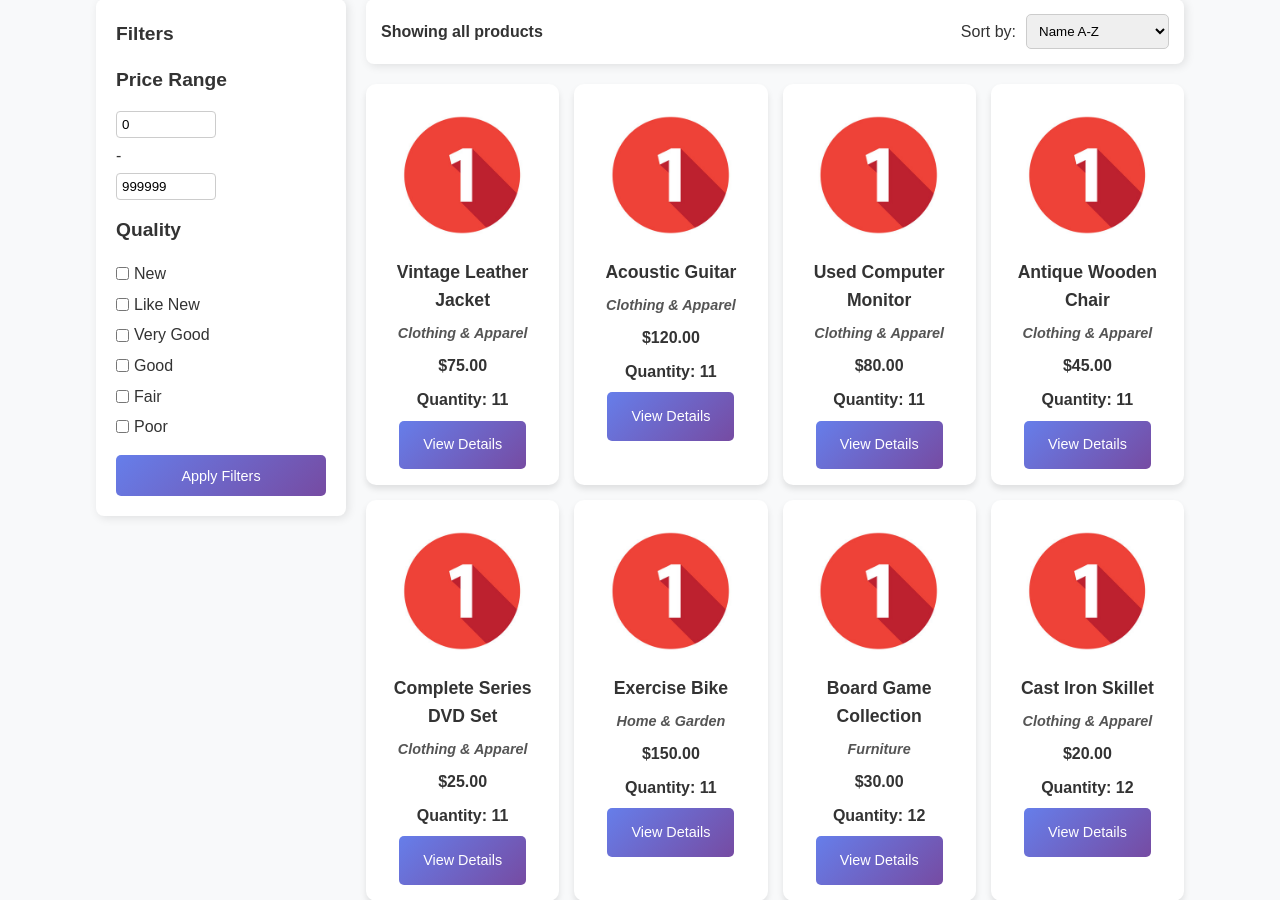
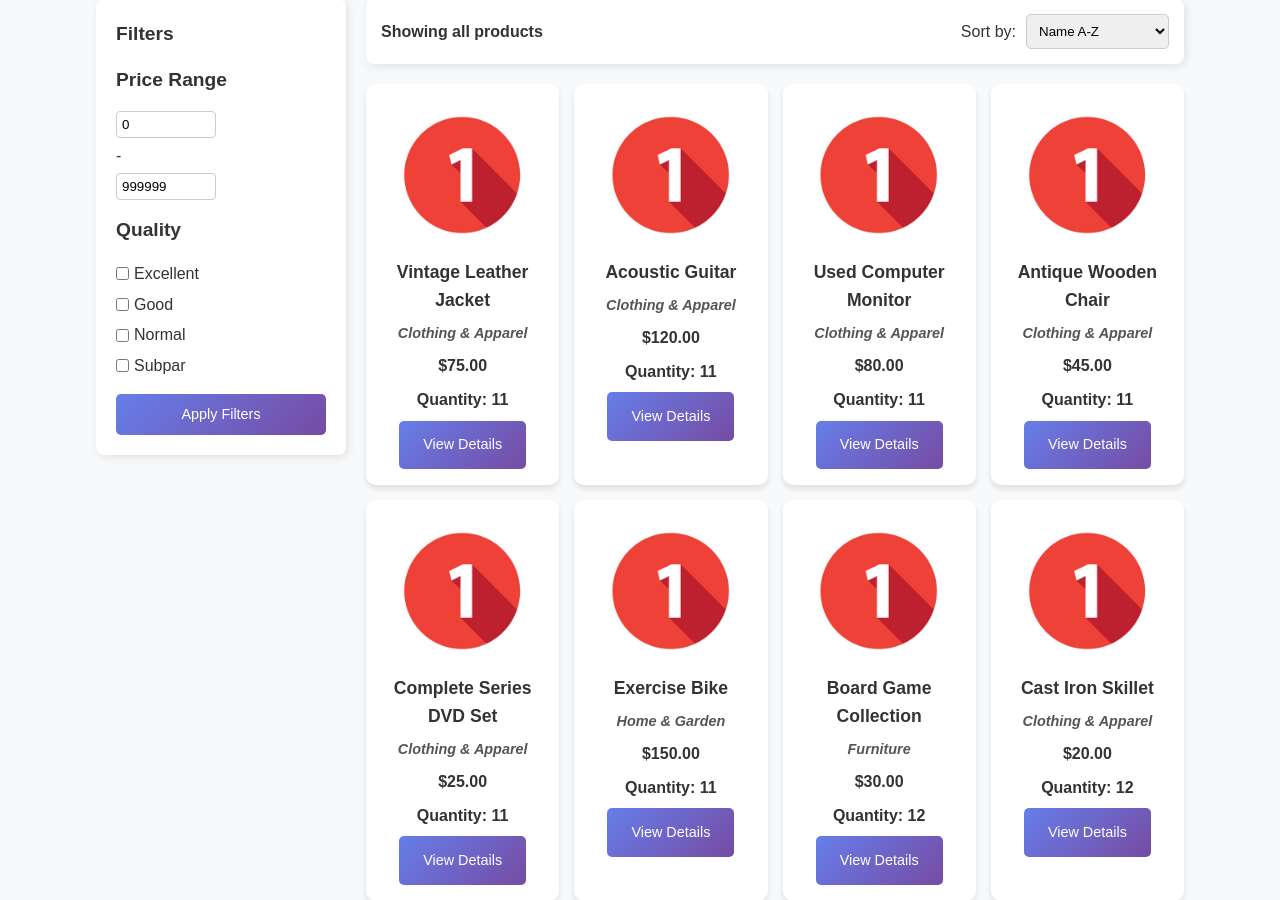
Before and after one commit to Starner22/Thrift-Shop, a PHP site: page /shop/Customer_Browse_All.php in a window 1280 px wide. Shown: the part 165-1065 px from the top of the page. Run offline with PHP 8.4, Linux system fonts and the light colour scheme; data comes from the database, SQL or seed files in the repository.

Commit message:
Update quality filter options and remove category images
Replaces the quality filter options in Customer_Browse_All.php and Customer_Browse_Categorized.php with ['Excellent', 'Good', 'Normal', 'Subpar'] for consistency. Also removes the category image display from the category listing in index.php.

```diff
--- a/Customer_Browse_All.php
+++ b/Customer_Browse_All.php
@@ -260,7 +260,7 @@ $result = $sql->fetchAll(PDO::FETCH_ASSOC);
                     <h4>Quality</h4>
                     <div class="filter-group">
                         <?php
-                        $qualities = ['New', 'Like New', 'Very Good', 'Good', 'Fair', 'Poor'];
+                        $qualities = ['Excellent', 'Good', 'Normal', 'Subpar'];
                         foreach ($qualities as $quality){
                             $checked = in_array($quality, $quality_filter) ? 'checked' : '';
                             echo "<label class='checkbox-label'>";
--- a/Customer_Browse_Categorized.php
+++ b/Customer_Browse_Categorized.php
@@ -275,7 +275,7 @@ $result = $sql->fetchAll(PDO::FETCH_ASSOC);
                     <h4>Quality</h4>
                     <div class="filter-group">
                         <?php
-                        $qualities = ['New', 'Like New', 'Very Good', 'Good', 'Fair', 'Poor'];
+                        $qualities = ['Excellent', 'Good', 'Normal', 'Subpar'];
                         foreach ($qualities as $quality){
                             $checked = in_array($quality, $quality_filter) ? 'checked' : '';
                             echo "<label class='checkbox-label'>";
--- a/index.php
+++ b/index.php
@@ -81,7 +81,6 @@ $all_category = $all_category_sql->fetchAll(PDO::FETCH_ASSOC);
                 if (!empty($all_category)) {
                     foreach ($all_category as $category) {
                         echo "<a href='customer_browse_categorized.php?category=" . $category['categoryID'] . "' class='category-box'>";
-                        echo "<img src='{$category['image_path']}' alt='" . ($category['Name']) . "' class='product-img'>";
                         echo "<span>" . ($category['Name']) . "</span>";
                         echo "</a>";
                     }
```
